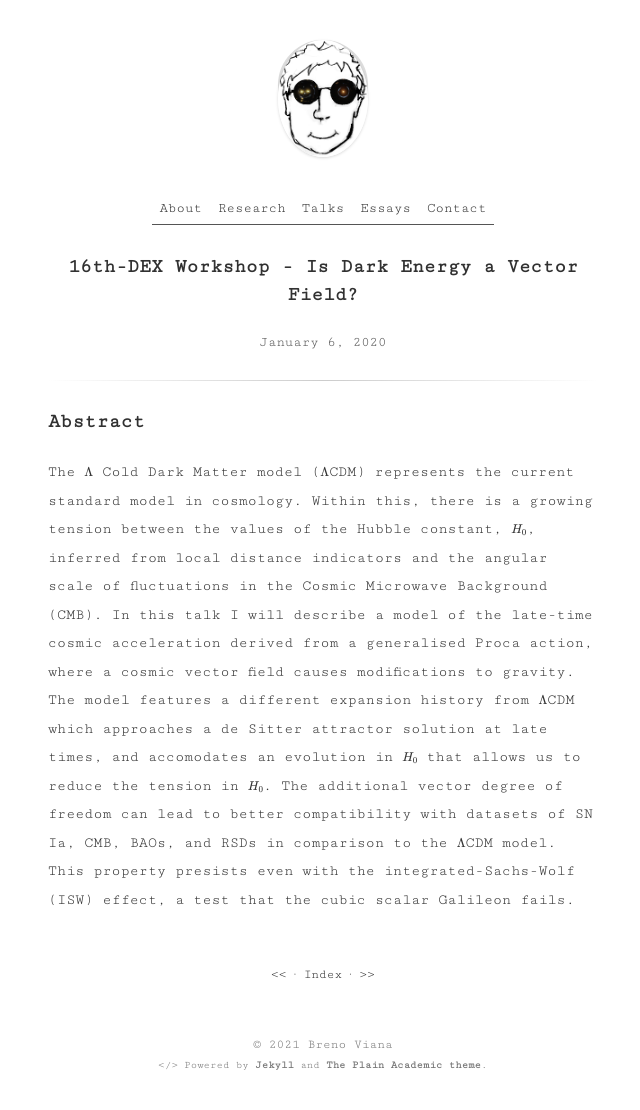
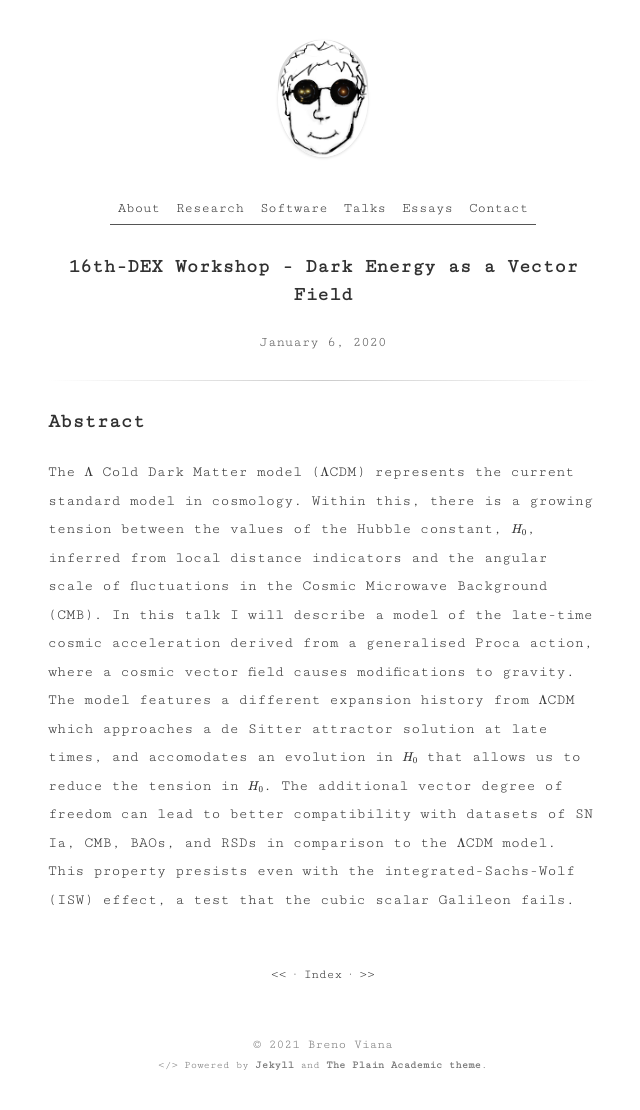
Before and after one commit to Christovis/Christovis.github.io, a Jekyll site: the page built from _talks/2020-01-06-talks-dex.md, in a window 1280 px wide. Shown: the whole page, without its empty margins (317-957 px from the left). Built offline with Jekyll 4.4.1, drawn with Linux system fonts in a browser that asks for light colours; formulas are drawn with MathJax 3.

Commit message:
include software in header

```diff
--- a/_includes/header.html
+++ b/_includes/header.html
@@ -25,6 +25,12 @@
 			<li> <a href="{{ link | prepend: site.baseurl | prepend: site.url }}"> Research </a> </li>
 		{% else %}
 			<li style="font-weight:bold;"> <a> Research </a> </li>
+		{% endif %}
+		{% if page.url != '/software' %}
+			{% assign link = '/software' %}
+			<li> <a href="{{ link | prepend: site.baseurl | prepend: site.url }}"> Software </a> </li>
+		{% else %}
+			<li style="font-weight:bold;"> <a> Software </a> </li>
 		{% endif %}
 		<!--{% if page.url != '/projects' %}
 			{% assign link = '/projects' %}
--- a/_talks/2020-01-06-talks-dex.md
+++ b/_talks/2020-01-06-talks-dex.md
@@ -1,5 +1,5 @@
 ---
-title: 16th-DEX Workshop - Is Dark Energy a Vector Field?
+title: 16th-DEX Workshop - Dark Energy as a Vector Field
 type: talks
 date: 2020-01-06
 imageurl: /assets/
```
